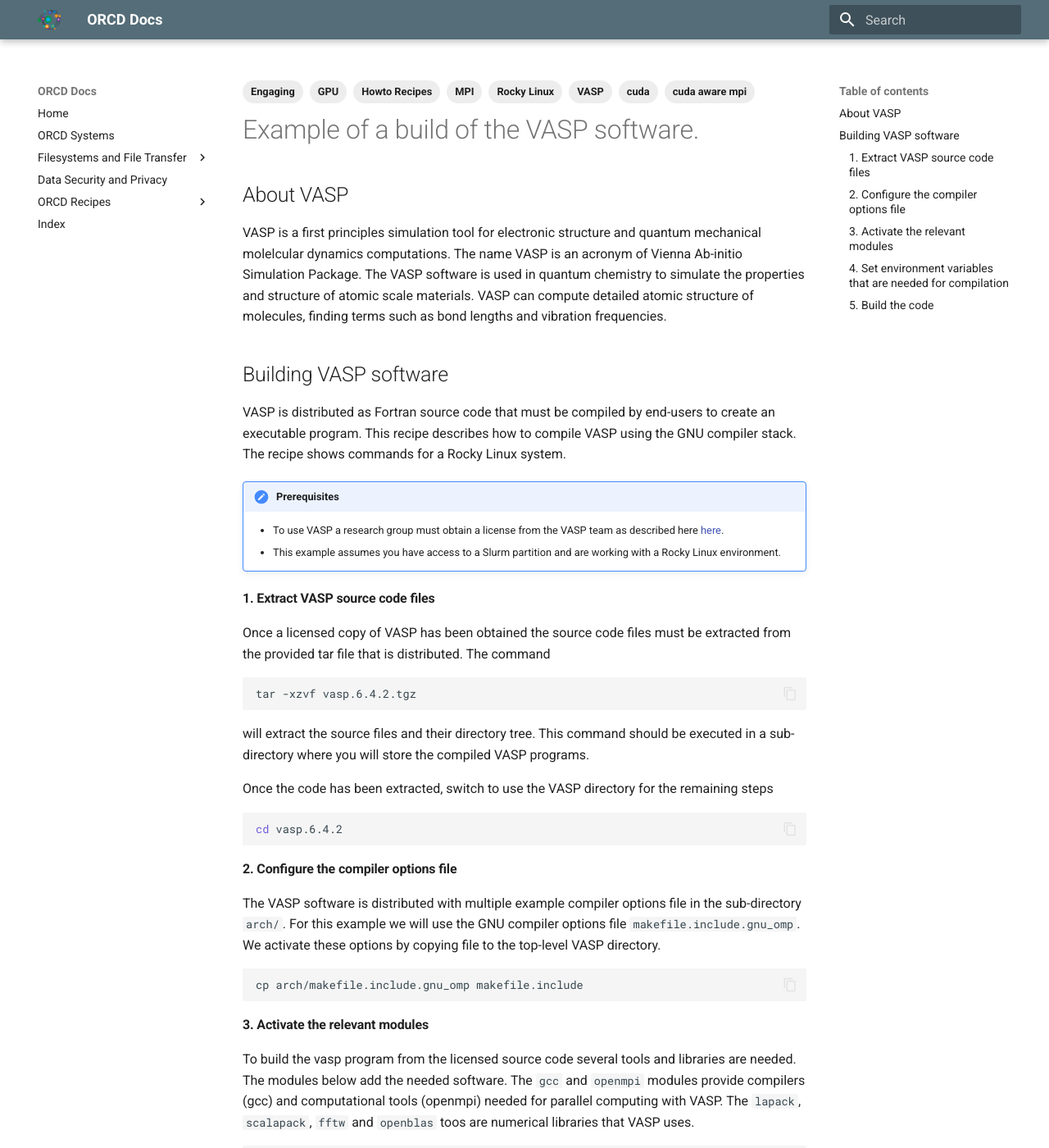
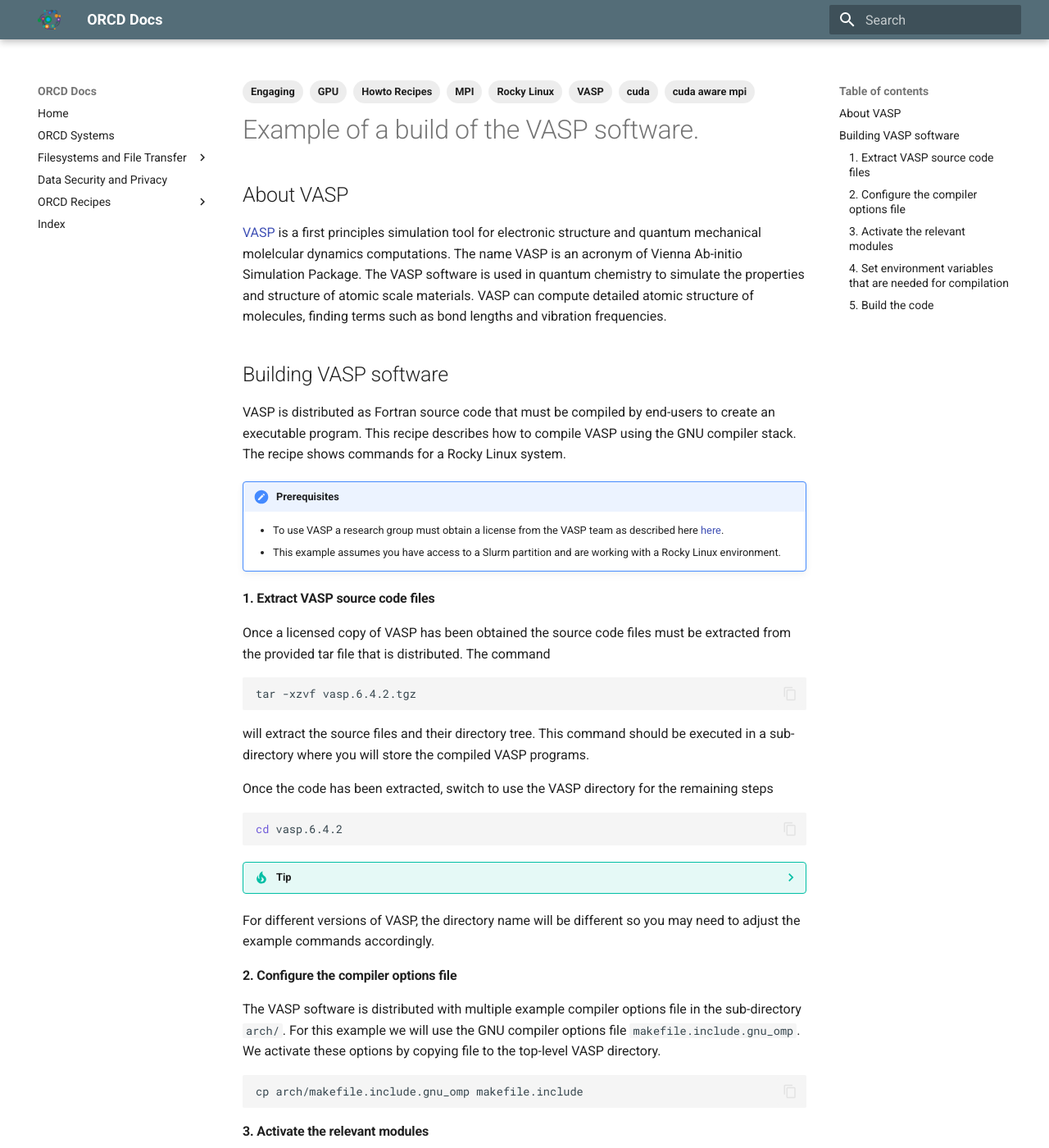
Before and after one commit to mit-orcd/orcd-docs-edit, an MkDocs documentation site: the page built from docs/recipes/basic_vasp_gcc_example.md, in a window 1280 px wide and 1400 px high. Shown: the whole window at 82% size. Built offline with MkDocs 1.6.1 and Material for MkDocs 9.7.7, drawn with Linux system fonts in a browser that asks for light colours.

Commit message:
Trying tip

````diff
--- a/docs/recipes/basic_vasp_gcc_example.md
+++ b/docs/recipes/basic_vasp_gcc_example.md
@@ -14,7 +14,7 @@
 
 ## About VASP
 
-VASP is a first principles simulation tool for electronic structure and quantum mechanical molelcular dynamics computations. The name VASP is an acronym of Vienna Ab-initio Simulation Package. The VASP software is used in quantum chemistry to simulate the properties and structure of atomic scale materials. VASP can compute
+[VASP](https://www.vasp.at) is a first principles simulation tool for electronic structure and quantum mechanical molelcular dynamics computations. The name VASP is an acronym of Vienna Ab-initio Simulation Package. The VASP software is used in quantum chemistry to simulate the properties and structure of atomic scale materials. VASP can compute
 detailed atomic structure of molecules, finding terms such as bond lengths and vibration frequencies.
 
 ## Building VASP software
@@ -44,6 +44,10 @@
 ```bash
 cd vasp.6.4.2
 ```
+
+??? tip
+
+   For different versions of VASP, the directory name will be different so you may need to adjust the example commands accordingly.
 
 #### 2. Configure the compiler options file
 
````
